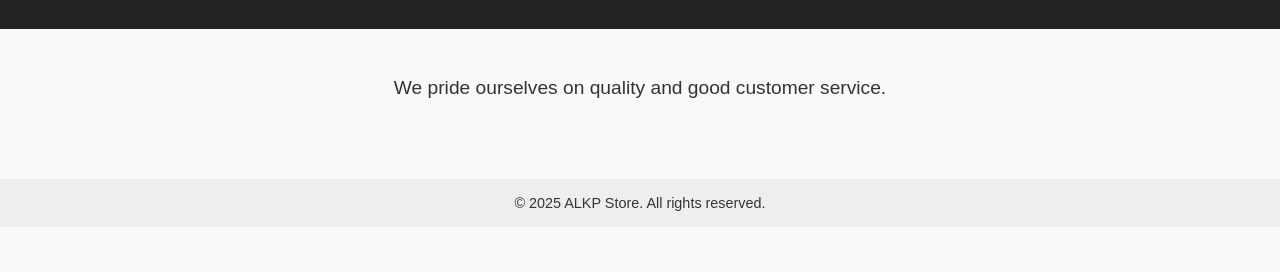
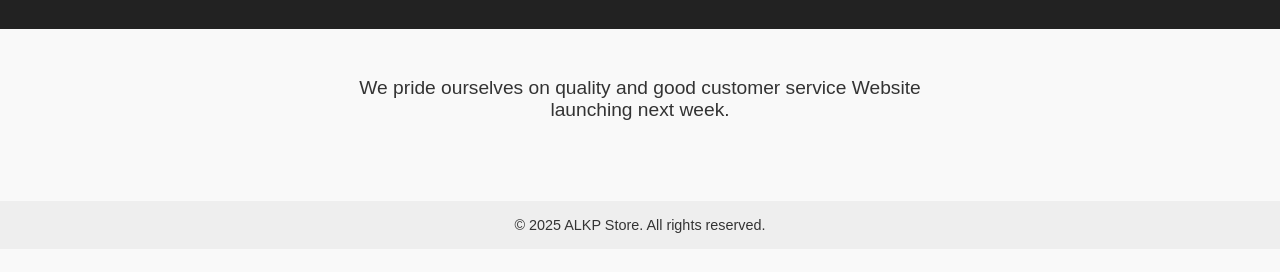
Before and after one commit to AlexKP2/Alkp-store, a plain HTML site: page index.html in a window 1280 px wide. Shown: the part 80-352 px from the top of the page. Drawn offline with Linux system fonts and the light colour scheme.

Commit message:
Update index.html

```diff
--- a/index.html
+++ b/index.html
@@ -43,7 +43,8 @@
         <h1>ALKP Store</h1>
     </header>
     <main>
-        <p>We pride ourselves on quality and good customer service.</p>
+        <p>We pride ourselves on quality and good customer service
+            Website launching next week.</p>
     </main>
     <footer>
         &copy; 2025 ALKP Store. All rights reserved.
```
